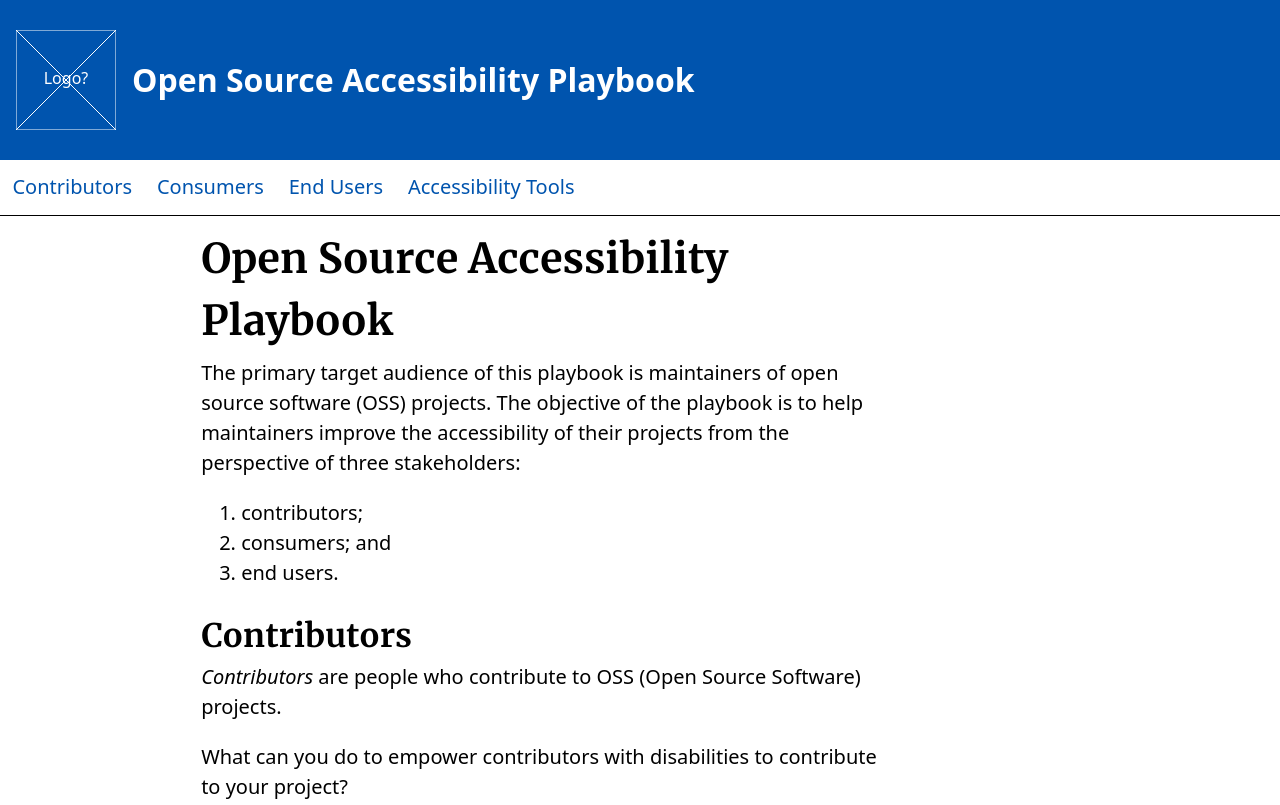
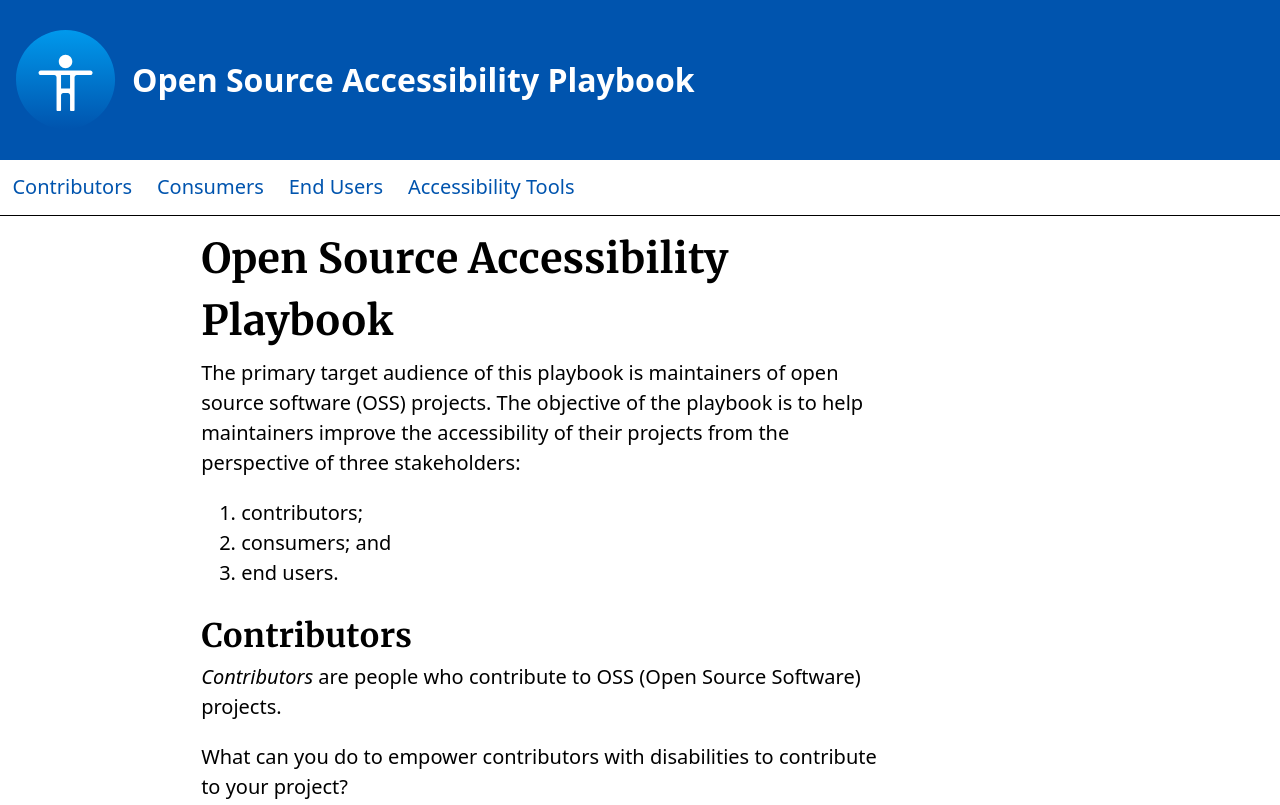
Before and after one commit to intel/AccessibilityPlaybook, an Eleventy site: page src/index.md in a window 1280 px wide. Shown: the top 805 px of the page. Built offline with nearby package versions, Linux system fonts and the light colour scheme; Eleventy itself is replaced by a stand-in of ours; files that its build step writes are made by us from their sources; a web font is replaced by a local one.

Commit message:
Add header logo

```diff
--- a/src/_includes/templates/basic-page.njk
+++ b/src/_includes/templates/basic-page.njk
@@ -12,12 +12,7 @@ title: basic page structure
 <body>
 	<a class="skip-link" href="#main">skip to the main content</a>
 	<header>
-		<svg aria-label="Logo" class="header--logo" height="100" width="100" viewBox="0 0 100 100">
-  		<text alignment-baseline="middle" text-anchor="middle" x="50" y="50" style="fill:currentColor">Logo?</text>
-  		<rect fill="none" height="100%" stroke="currentColor" stroke-width="1" width="100%"></rect>
-  		<path stroke="currentColor" d="M0 0, L100 100"></path>
-  		<path stroke="currentColor" d="M0 100, L100 0"></path>
-		</svg>
+		<img alt="logo" class="header--logo" src="/images/header-logo.svg">
 		<div class="header--title">
 			<a class="header--homepage-link" href="/">Open Source Accessibility Playbook</a>
 		</div>
--- a/src/styles/components/_header.css
+++ b/src/styles/components/_header.css
@@ -16,9 +16,15 @@ header{
 .header--homepage-link{
 	color:var(--white);
 	display:inline-block;
+	line-height: 1.25;
 	text-decoration: none;
 }
 
 .header--homepage-link:focus-visible{
 	outline-color: var(--white);
 }
+
+.header--logo{
+	height:auto;
+	width:100px;
+}
```
Also changed, not shown: src/images/header-logo.svg (added).
